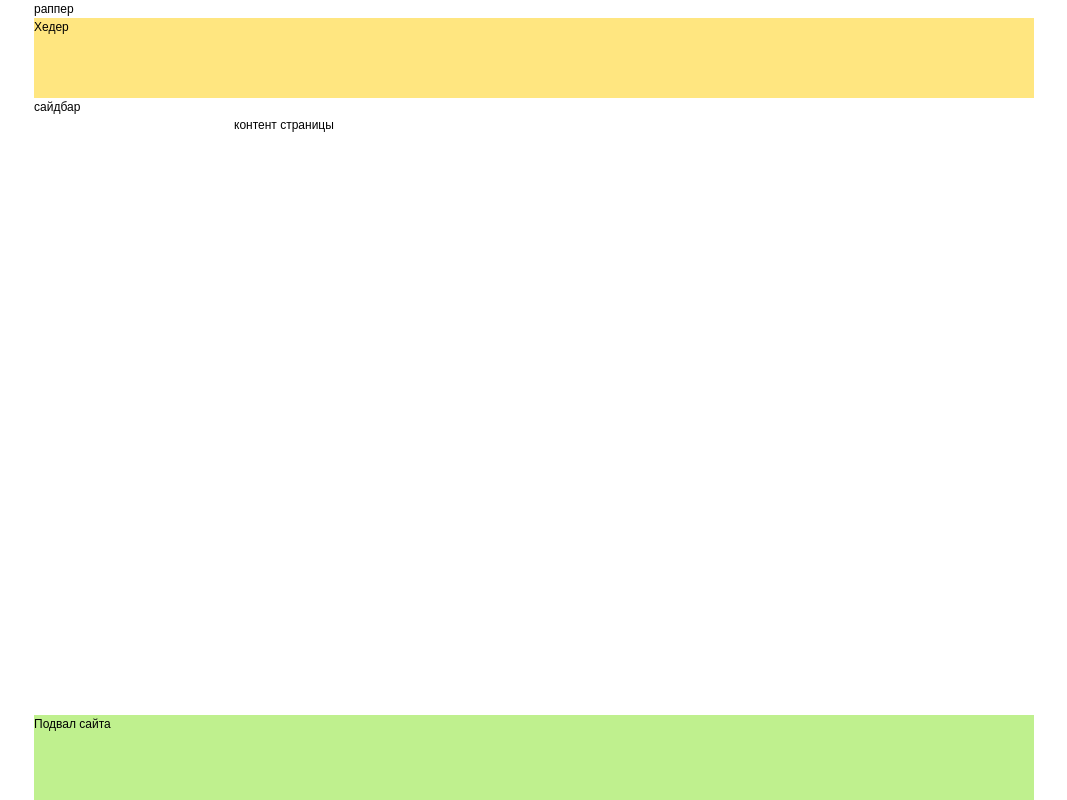
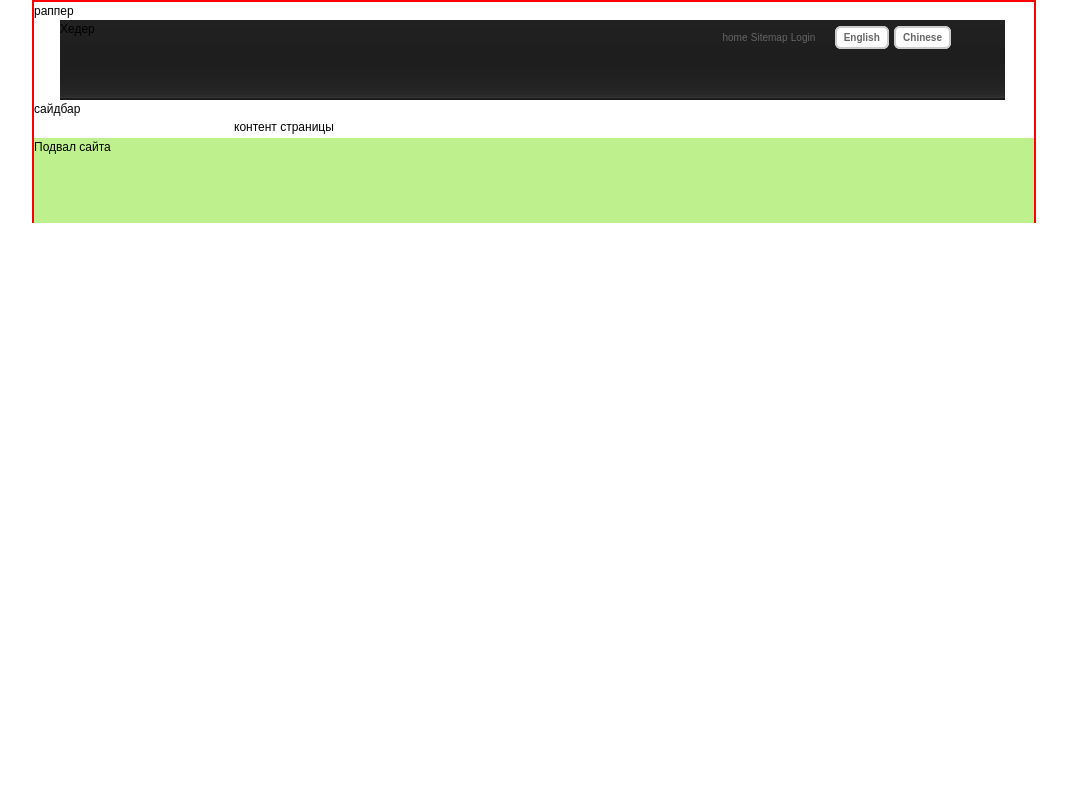
Before and after one commit to kristinaaa/kristina.site, a plain HTML site: page index.html in a window 1280 px wide. Shown: the whole page, without its empty margins (106-1173 px from the left). Drawn offline with Linux system fonts and the light colour scheme.

Commit message:
Начало header.Кнопки

```diff
--- a/index.html
+++ b/index.html
@@ -7,7 +7,30 @@
   </head>
     <body>
         <div id="wrapper">раппер
-            <div id="header">Хедер</div>
+            <div id="header">Хедер
+            <div id="head_top_menu">
+                <ul class="head_top">
+                    <li>
+                        <a href="#">home</a></li>
+                    <li>
+                        <a href="#">Sitemap</a></li>
+                    <li>
+                        <a href="#">Login</a></li>
+                    <li>
+                        <a href="#"class="buttone">English</a>
+                    </li>
+                    <li>
+                        <a href="#"class="buttonc">Chinese</a>
+                    </li>
+                </ul>
+            </div>
+            </div>
+
+
+
+
+
+
             <div id="middle">
                 <div id="sidebar">сайдбар</div>
                 <div id="content">контент страницы</div>
--- a/site.css
+++ b/site.css
@@ -47,8 +47,7 @@ height: 100%;
 }
 body {
 font: 12px/18px Arial, Tahoma, Verdana, sans-serif;
-width: 100%;
-height: 100%;
+background:transparent
 }
 a {
 color: blue;
@@ -69,18 +68,69 @@ vertical-align: middle;
 }
 #wrapper {
 width: 1000px;
-margin: 0 auto;
-min-height: 100%;
-height: auto !important;
-height: 100%;
+margin: 0px auto;
+background: white;
+border: solid 2px red;
 }
 /* Header
 
 -----------------------------------------------------------------------------*/
 #header {
 height: 80px;
-background: #FFE680;
+width: 945px;
+margin:0px 26px 0px 26px;
+background:url(img/bg_header.gif);
+position:relative
+
 }
+#head_top_menu {
+  float: right;
+  margin-top:8px;
+  margin-right: 44px;
+}
+#head_top_menu a{
+    text-decoration: none;
+    color:#666666;
+    font-size: 10px;
+}
+#head_top_menu>ul{
+    text-align: right;
+}
+#head_top_menu li{
+    display: inline-block;
+}
+.buttone{
+    text-decoration: none;
+    text-align: center;
+    padding:4px 7px;
+    margin-left: 16px;
+    border:solid 2px #cccccc;
+    -webkit-border-radius: 6px;
+    -moz-border-radius: 6px;
+    border-radius: 6px;
+    font:10px Arial,Helvetica,sans-serif;
+    font-weight: bold;
+    color: #666666;
+    background: #ffffff;
+
+
+}
+.buttonc{
+   text-decoration: none;
+    text-align: center;
+    padding:4px 7px;
+    margin-left:2px;
+    margin-right: 10px;
+    border:solid 2px #cccccc;
+    -webkit-border-radius: 6px;
+    -moz-border-radius: 6px;
+    border-radius: 6px;
+    font:10px Arial,Helvetica,sans-serif;
+    font-weight: bold;
+    color: #666666;
+    background: #ffffff;
+}
+
 /* Middle
 
 -----------------------------------------------------------------------------*/
```
Also changed, not shown: img/bg_header.gif (added).
